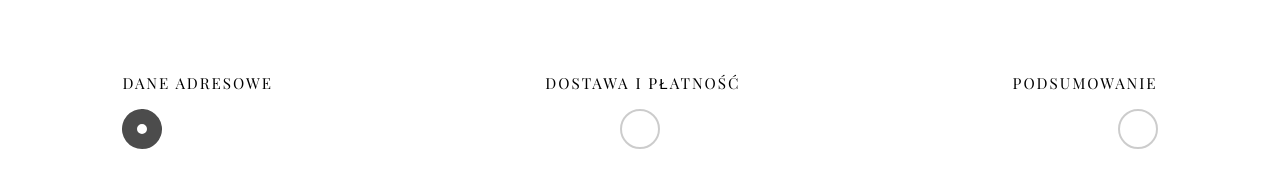
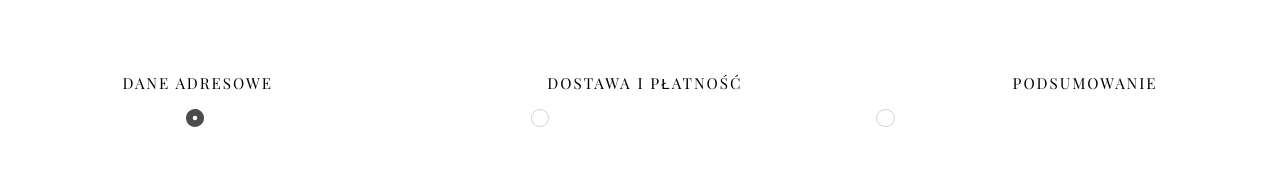
Before and after one commit to bartoszlokaj/basket-for-jewelry, a website: page index.html in a window 1280 px wide. Shown: the part 85-272 px from the top of the page. Drawn offline with nearby package versions, Linux system fonts and the light colour scheme.

Commit message:
section progress line positioning

```diff
--- a/index.html
+++ b/index.html
@@ -45,14 +45,14 @@
           <div class="progress__text">
             <span>Dane adresowe</span>
           </div>
-          <div class="progress__text">
+          <div class="progress__text progress__text--middle">
             <span>Dostawa i płatność</span>
           </div>
           <div class="progress__text">
             <span>Podsumowanie</span>
           </div>
         </div>
-        <div class="progress__row">
+        <div class="progress__row progress__row--bottom">
           <div class="progress__circle-wrapper">
             <img
               src="img/section_progress/circle_active.svg"
@@ -74,6 +74,7 @@
               class="progress__circle"
             />
           </div>
+          <div class="line"></div>
         </div>
       </section>
     </main>
--- a/layout/_progress.scss
+++ b/layout/_progress.scss
@@ -7,5 +7,25 @@
     justify-content: space-between;
     align-items: center;
     margin-bottom: 1.9rem;
+
+    &--bottom {
+        position: relative;
     }
   }
+
+  &__text--middle {
+    text-align: center;
+    width: 39rem;
+    margin-left: 0.5rem;
+  }
+
+  &__circle-wrapper {
+    width: 18.2rem;
+    display: flex;
+    justify-content: center;
+  }
+
+  &__circle {
+    height: 2.3rem;
+  }
+}
```
Also changed, not shown: css/style.css. Lines whose indentation alone changed are shown as unchanged.
